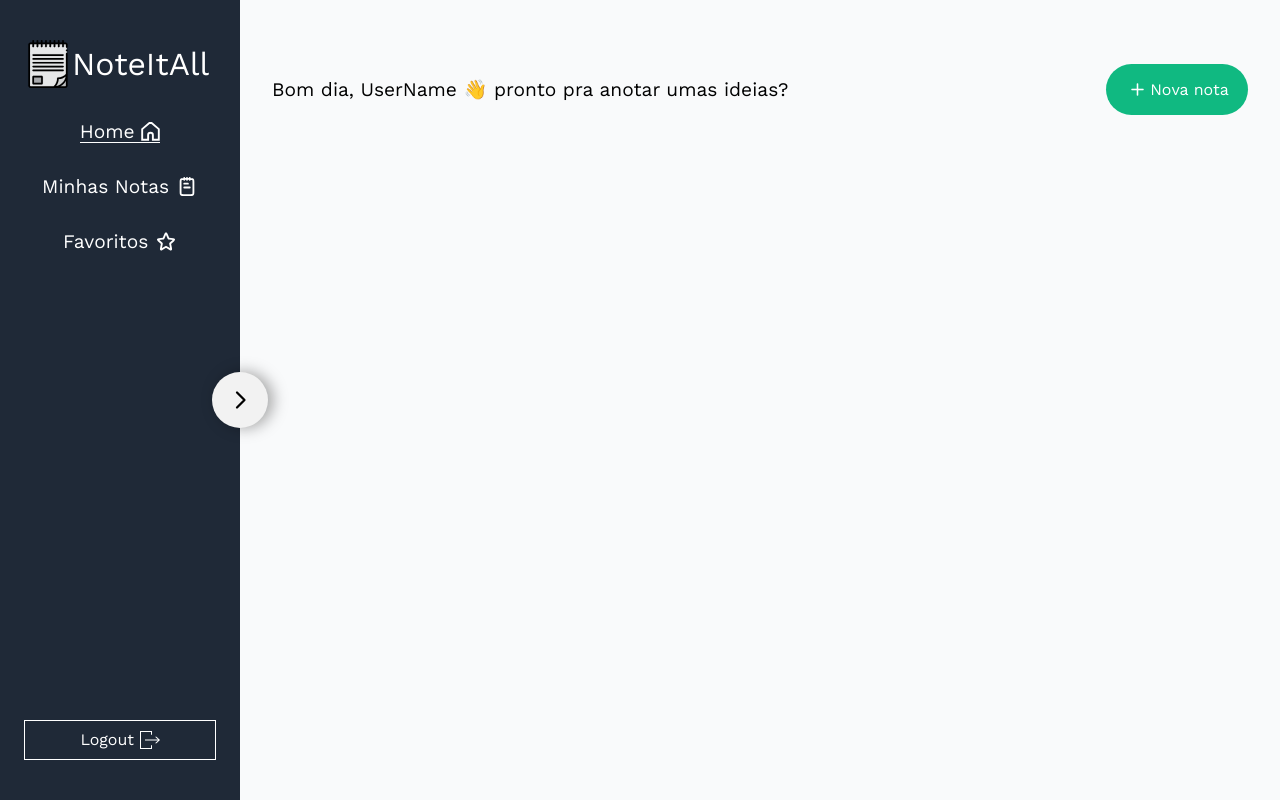
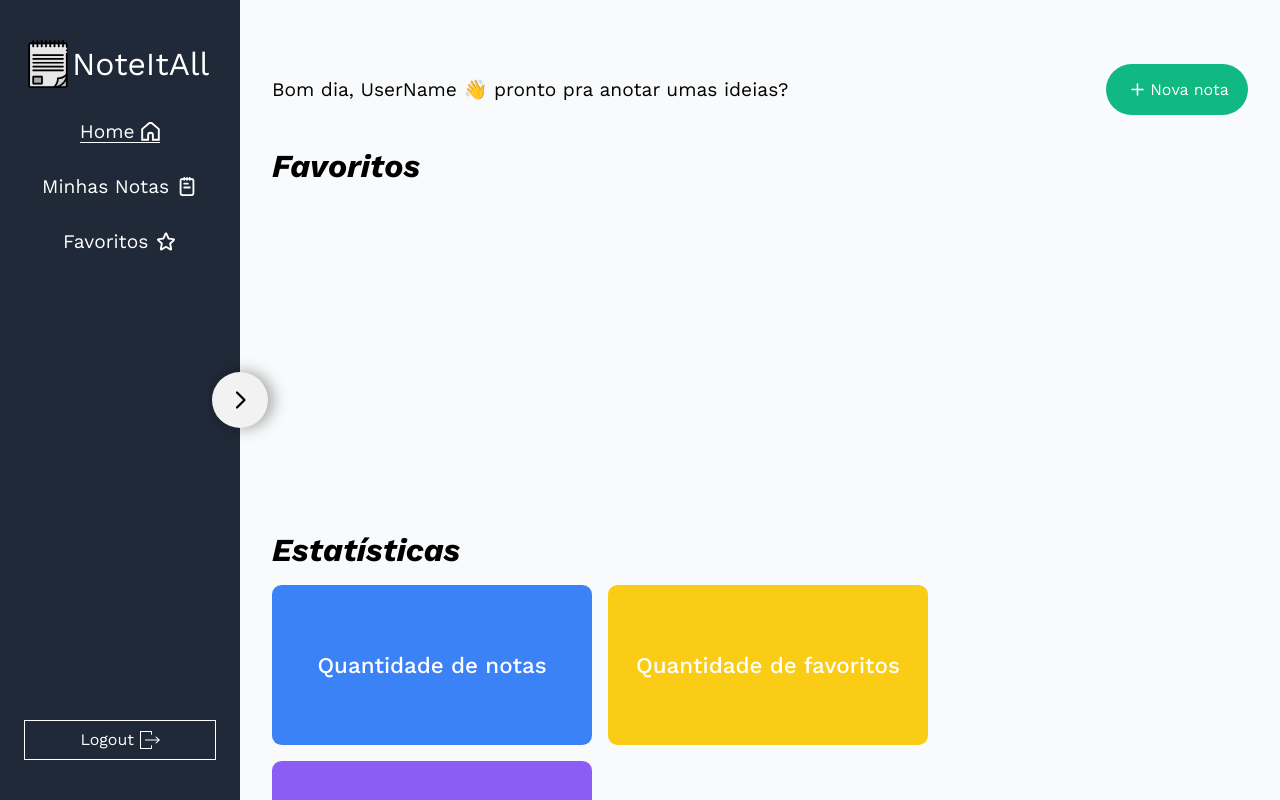
Before and after one commit to ArthurGehlen/noteItAll, a React (Vite) app: page /home in a window 1280 px wide. Built offline with nearby package versions, Linux system fonts and the light colour scheme; no server answers; the database is empty; sample sign-in values are in the browser's storage.

Commit message:
Finalizando a home

```diff
--- a/src/App.jsx
+++ b/src/App.jsx
@@ -1,5 +1,5 @@
 // Hooks
-import { BrowserRouter, Routes, Route } from "react-router-dom";
+import { Routes, Route } from "react-router-dom";
 
 // Pages
 import LandingPage from "./pages/LandingPage";
@@ -13,8 +13,6 @@ import Favorites from "./pages/Favorites";
 // Routes
 import PrivateRoute from "./routes/PrivateRoute";
 import EmailVerifiedRoute from "./routes/EmailVerifiedRoute"; // proteger as rotas que precisam de login (home, notes, etc...)
-
-// Ao terminar as páginas, dar deploy :) <- remover isso
 
 // TODO: fazer rota para erro (not found) <Route path="*" /> <= NÃO É CERTEZA!
 
--- a/src/components/UI/ContentComponent.css
+++ b/src/components/UI/ContentComponent.css
@@ -1,6 +1,8 @@
 .content_component {
   grid-area: main;
   padding: 2rem;
+  height: 100vh;
+  overflow-y: scroll;
 }
 
 @media screen and (max-width: 618px) {
--- a/src/components/UI/MainComponent.css
+++ b/src/components/UI/MainComponent.css
@@ -1,5 +1,5 @@
 .main_component {
-  min-height: 100dvh;
+  max-height: 100dvh;
   max-width: 100vw;
   background-color: #f9fafb;
   display: grid;
@@ -13,6 +13,5 @@
   .main_component {
     grid-template-columns: 1fr;
     grid-template-areas: "main";
-    overflow: visible;
   }
 }
--- a/src/components/UI/Sidebar.css
+++ b/src/components/UI/Sidebar.css
@@ -191,11 +191,16 @@
   }
 
   .sidebar_hidden .toggle_sidebar_btn {
-    right: calc(-3.5rem / 2);
+    right: calc(-2.5rem / 2);
+    width: 2.5rem;
+    height: 2.5rem;
+    display: flex;
+    align-items: center;
+    justify-content: center;
+    z-index: 4;
   }
 
   .toggle_sidebar_btn {
     right: 1rem;
-    z-index: 4;
   }
 }
--- a/src/pages/Favorites.jsx
+++ b/src/pages/Favorites.jsx
@@ -4,11 +4,16 @@ import "./css/Favorites.css";
 // Components
 import MainComponent from "../components/UI/MainComponent";
 import Sidebar from "../components/UI/Sidebar";
+import ContentComponent from "../components/UI/ContentComponent";
+import Header from "../components/UI/Header";
 
 const Favorites = () => {
   return (
     <MainComponent>
       <Sidebar current_link="Favoritos" />
+      <ContentComponent>
+        <Header />
+      </ContentComponent>
     </MainComponent>
   );
 };
--- a/src/pages/Home.jsx
+++ b/src/pages/Home.jsx
@@ -60,6 +60,45 @@ function Home() {
             <span>Nova nota</span>
           </button>
         </div>
+        <div className="home_favorites">
+          <h2>Favoritos</h2>
+          <div className="favorites_carrossel">
+            {" "}
+            {/* fazer um fetch mais tarde, não pretendo colocar aviso de "não há favoritos no momento" */}
+            {/* <div className="home_favorite_card">
+              <h3>Title</h3>
+              <p> * limite de caracteres: 245 *
+                Lorem ipsum dolor sit amet. Ut galisum ullam aut corporis
+                voluptates et odit temporibus et fuga autem est earum nesciunt.
+                Lorem ipsum dolor sit amet. Ut galisum ullam aut corporis
+                voluptates et odit temporibus et fuga autem est earum nesciunt.
+              </p>
+            </div> */}
+          </div>
+        </div>
+        <div className="statistics_wrapper">
+          <h2>Estatísticas</h2>
+          <div className="statistics_container">
+            <div
+              className="statistic_card"
+              style={{ backgroundColor: "#3B82F6" }}
+            >
+              <h3>Quantidade de notas</h3>
+            </div>
+            <div
+              className="statistic_card"
+              style={{ backgroundColor: "#FACC15" }}
+            >
+              <h3>Quantidade de favoritos</h3>
+            </div>
+            <div
+              className="statistic_card"
+              style={{ backgroundColor: "#8B5CF6" }}
+            >
+              <h3>Última edição</h3>
+            </div>
+          </div>
+        </div>
       </ContentComponent>
     </MainComponent>
   );
--- a/src/pages/MyNotes.jsx
+++ b/src/pages/MyNotes.jsx
@@ -4,13 +4,18 @@ import "./css/MyNotes.css";
 // Components
 import MainComponent from "../components/UI/MainComponent";
 import Sidebar from "../components/UI/Sidebar";
+import Header from "../components/UI/Header";
+import ContentComponent from "../components/UI/ContentComponent";
 
 const MyNotes = () => {
   return (
     <MainComponent>
       <Sidebar current_link="Minhas Notas" />
+      <ContentComponent>
+        <Header />
+      </ContentComponent>
     </MainComponent>
   );
-}
+};
 
-export default MyNotes
+export default MyNotes;
--- a/src/pages/css/Home.css
+++ b/src/pages/css/Home.css
@@ -27,8 +27,88 @@
   opacity: 0.5;
 }
 
+.home_favorites {
+  height: 22rem;
+  margin-bottom: 2rem;
+  display: flex;
+  flex-direction: column;
+  justify-content: space-between;
+  gap: 1rem;
+}
+
+.favorites_carrossel {
+  display: flex;
+}
+
+.home_favorite_card {
+  width: 20rem;
+  height: 20rem;
+  padding: 1.6rem;
+  border-radius: 0.6rem;
+  display: flex;
+  flex-direction: column;
+}
+
+.home_favorite_card h3,
+.statistic_card h3 {
+  font-size: 1.8rem;
+  font-weight: 500;
+}
+
+.home_favorite_card p {
+  line-height: 1.4rem;
+}
+
+.home_favorites h2,
+.statistics_wrapper h2 {
+  font-size: clamp(1.8rem, calc(1.3296vw + 1.0028rem), 2rem);
+  font-style: italic;
+  margin-bottom: 1rem;
+}
+
+.statistics_container {
+  display: flex;
+  flex-wrap: wrap;
+  gap: 1rem;
+}
+
+.statistic_card {
+  width: 20rem;
+  height: 10rem;
+  display: flex;
+  flex-direction: column;
+  align-items: center;
+  justify-content: center;
+  gap: 1rem;
+  padding: 1rem;
+  border-radius: .6rem;
+  color: #FFF;
+}
+
+.statistic_card p {
+  font-size: 4rem;
+}
+
+.statistic_card h3 {
+  font-size: 1.4rem;
+}
+
+.statistic_card q {
+  font-size: .8rem;
+  line-height: 1rem;
+  text-align: justify;
+}
+
 @media screen and (max-width: 618px) {
   .user_greetings_container button {
     flex: 1;
   }
+
+  .home_favorites {
+    margin-top: 8rem;
+  }
+
+  .statistic_card h3 {
+    font-size: 1.2rem;
+  }
 }
```
